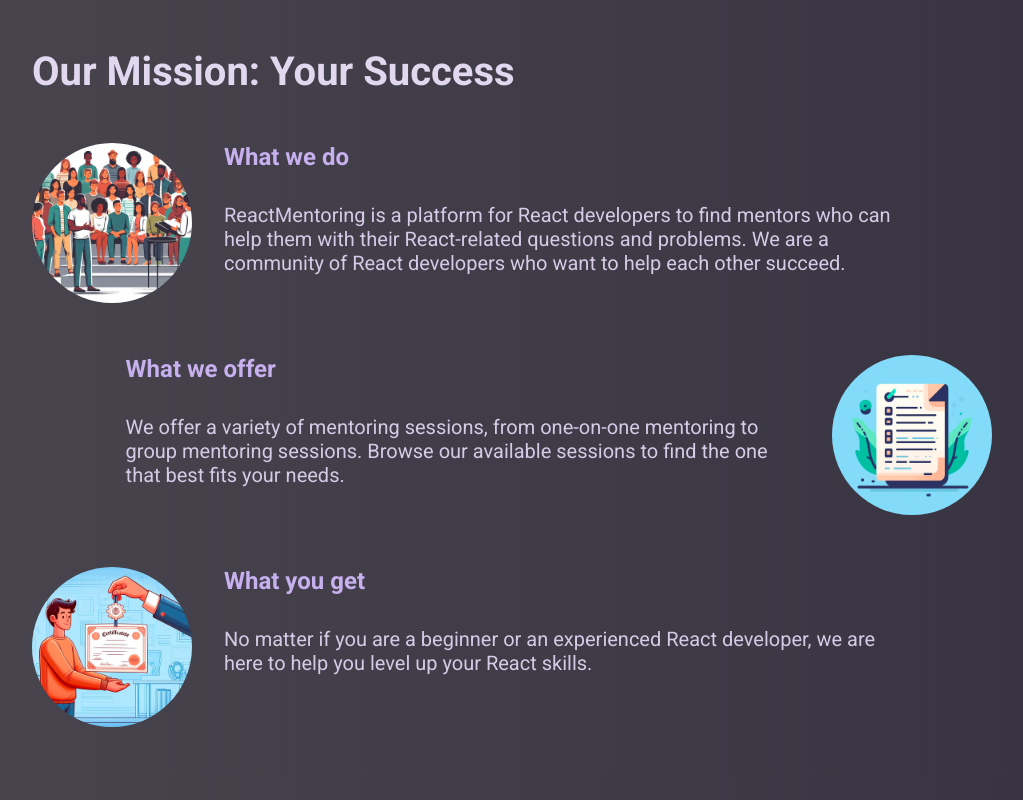
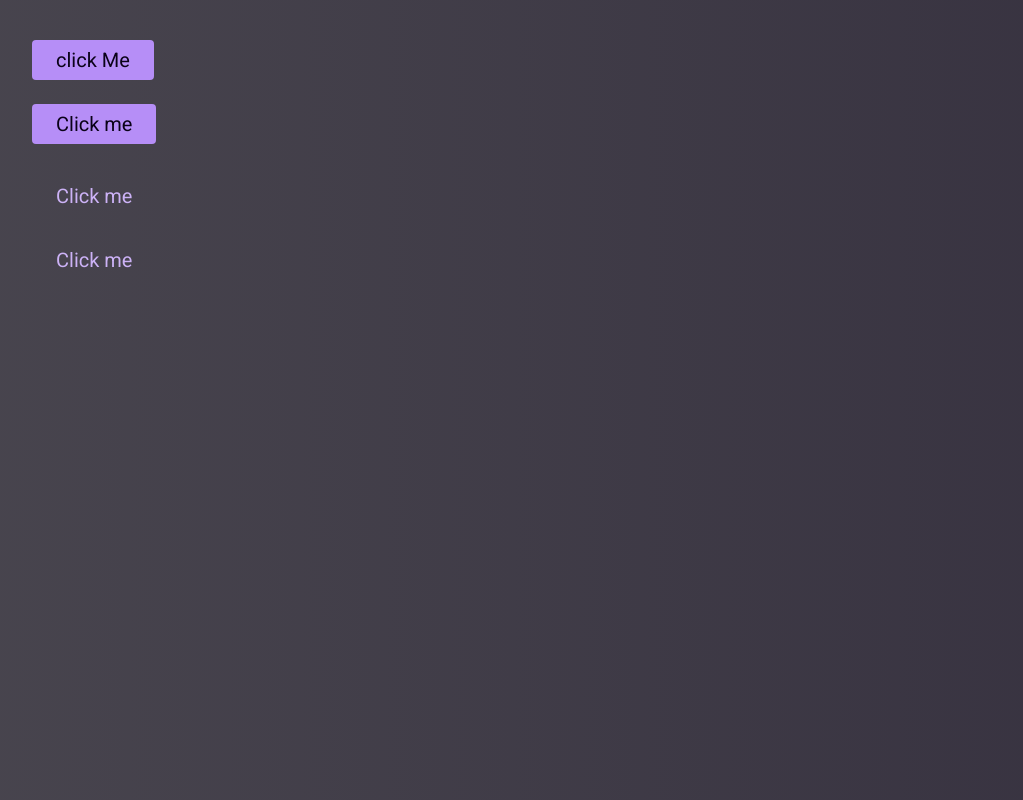
Before and after one commit to Sizzlesina/Typescript-maximilian, a React (Vite) app in the folder 7-task-typescript/: page / in a window 1280 px wide. Shown: the whole page, without its empty margins (128-1151 px from the left). Built offline with nearby package versions, Linux system fonts and the light colour scheme.

Commit message:
Reusable Button component

```diff
--- /dev/null
+++ b/7-task-typescript/src/components/Button.tsx
@@ -0,0 +1,75 @@
+/** @format */
+// Maximiloan Solution
+/* import type { ComponentPropsWithoutRef, ReactNode } from "react";
+import { Link, type LinkProps } from "react-router-dom";
+
+type BaseProps = {
+  children: ReactNode;
+  textOnly?: boolean;
+};
+
+type ButtonProps = ComponentPropsWithoutRef<"button"> &
+  BaseProps & { to?: never };
+type ButtonLinkProps = LinkProps & BaseProps & { to: string };
+
+function isRouterLink(
+  props: ButtonProps | ButtonLinkProps
+): props is ButtonLinkProps {
+  return "to" in props;
+}
+
+export default function Button(props: ButtonProps | ButtonLinkProps) {
+  if (isRouterLink(props)) {
+    const { children, textOnly, ...otherProps } = props;
+    return (
+      <Link
+        className={`button ${textOnly ? "button--text-only" : ""}`}
+        {...otherProps}>
+        {children}
+      </Link>
+    );
+  }
+
+  const { children, textOnly, ...otherProps } = props;
+
+  return (
+    <button
+      className={`button ${textOnly ? "button--text-only" : ""}`}
+      {...otherProps}>
+      {children}
+    </button>
+  );
+}
+*/
+
+// My Solution
+import { ComponentPropsWithoutRef } from "react";
+import { Link } from "react-router-dom";
+type LinkType = typeof Link;
+
+type BaseProps = {
+  textOnly?: boolean;
+};
+
+type ButtonProps = ComponentPropsWithoutRef<"button"> &
+  BaseProps & { to?: never };
+
+type ButtonLinkProps = ComponentPropsWithoutRef<LinkType> &
+  BaseProps & { to?: string };
+
+function isButtonLinkProps(
+  props: ButtonProps | ButtonLinkProps
+): props is ButtonLinkProps {
+  return "to" in props;
+}
+
+function Button(props: ButtonProps | ButtonLinkProps) {
+  const isTextOnly = props.textOnly && "button--text-only";
+
+  if (isButtonLinkProps(props)) {
+    return <Link {...props} className={`button ${isTextOnly}`}></Link>;
+  }
+  return <button {...props} className={`button ${isTextOnly}`}></button>;
+}
+
+export default Button;
--- a/7-task-typescript/src/index.css
+++ b/7-task-typescript/src/index.css
@@ -1,11 +1,13 @@
-@import url('https://fonts.googleapis.com/css2?family=Roboto:wght@400;700&display=swap');
+/** @format */
+
+@import url("https://fonts.googleapis.com/css2?family=Roboto:wght@400;700&display=swap");
 
 * {
   box-sizing: border-box;
 }
 
 body {
-  font-family: 'Roboto', sans-serif;
+  font-family: "Roboto", sans-serif;
   background: linear-gradient(90deg, #49464f 0, #373240 100%);
 }
 
--- a/7-task-typescript/src/pages/Home.tsx
+++ b/7-task-typescript/src/pages/Home.tsx
@@ -1,13 +1,31 @@
-import studentsImg from '../assets/students.jpg';
-import listImg from '../assets/list.jpg';
-import certificateImg from '../assets/certificate.jpg';
+/** @format */
+
+import studentsImg from "../assets/students.jpg";
+import listImg from "../assets/list.jpg";
+import certificateImg from "../assets/certificate.jpg";
+import Button from "../components/Button";
 
 export default function HomePage() {
   return (
-    <main id="home-page">
-      <h2>Our Mission: Your Success</h2>
+    <main id='home-page'>
+      <p>
+        <Button to='/sessions'>click Me</Button>
+      </p>
+      <p>
+        <Button>Click me</Button>
+      </p>
+      <p>
+        <Button textOnly={true}>Click me</Button>
+      </p>
+
+      <p>
+        <Button textOnly={true} to='/sessions'>
+          Click me
+        </Button>
+      </p>
+      {/* <h2>Our Mission: Your Success</h2>
       <section>
-        <img src={studentsImg} alt="A group of students" />
+        <img src={studentsImg} alt='A group of students' />
         <div>
           <h3>What we do</h3>
           <p>
@@ -20,7 +38,7 @@
       </section>
 
       <section>
-        <img src={listImg} alt="A list of sessions" />
+        <img src={listImg} alt='A list of sessions' />
         <div>
           <h3>What we offer</h3>
           <p>
@@ -31,7 +49,7 @@
         </div>
       </section>
       <section>
-        <img src={certificateImg} alt="A certificate" />
+        <img src={certificateImg} alt='A certificate' />
         <div>
           <h3>What you get</h3>
           <p>
@@ -39,7 +57,7 @@
             we are here to help you level up your React skills.
           </p>
         </div>
-      </section>
+      </section> */}
     </main>
   );
 }
```
